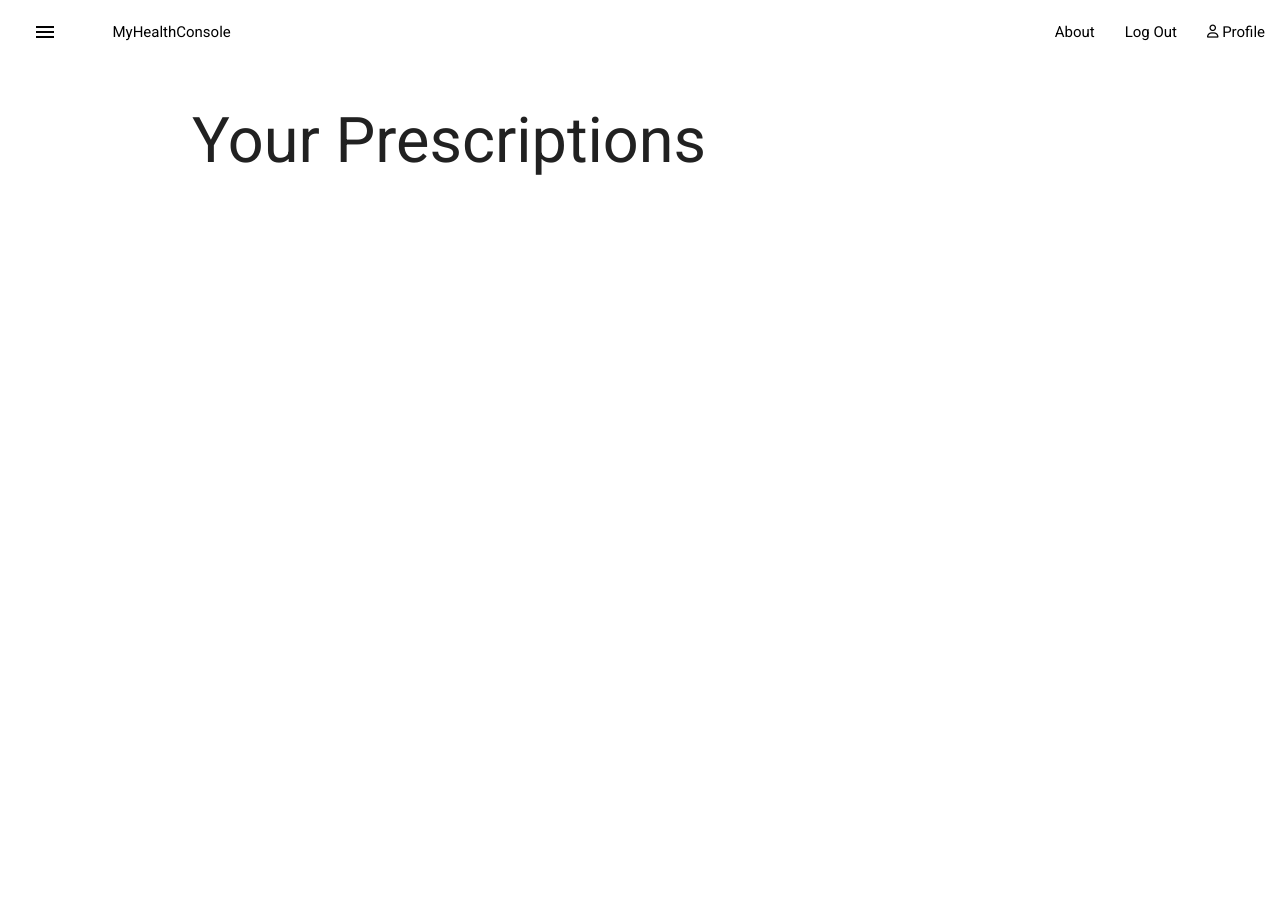
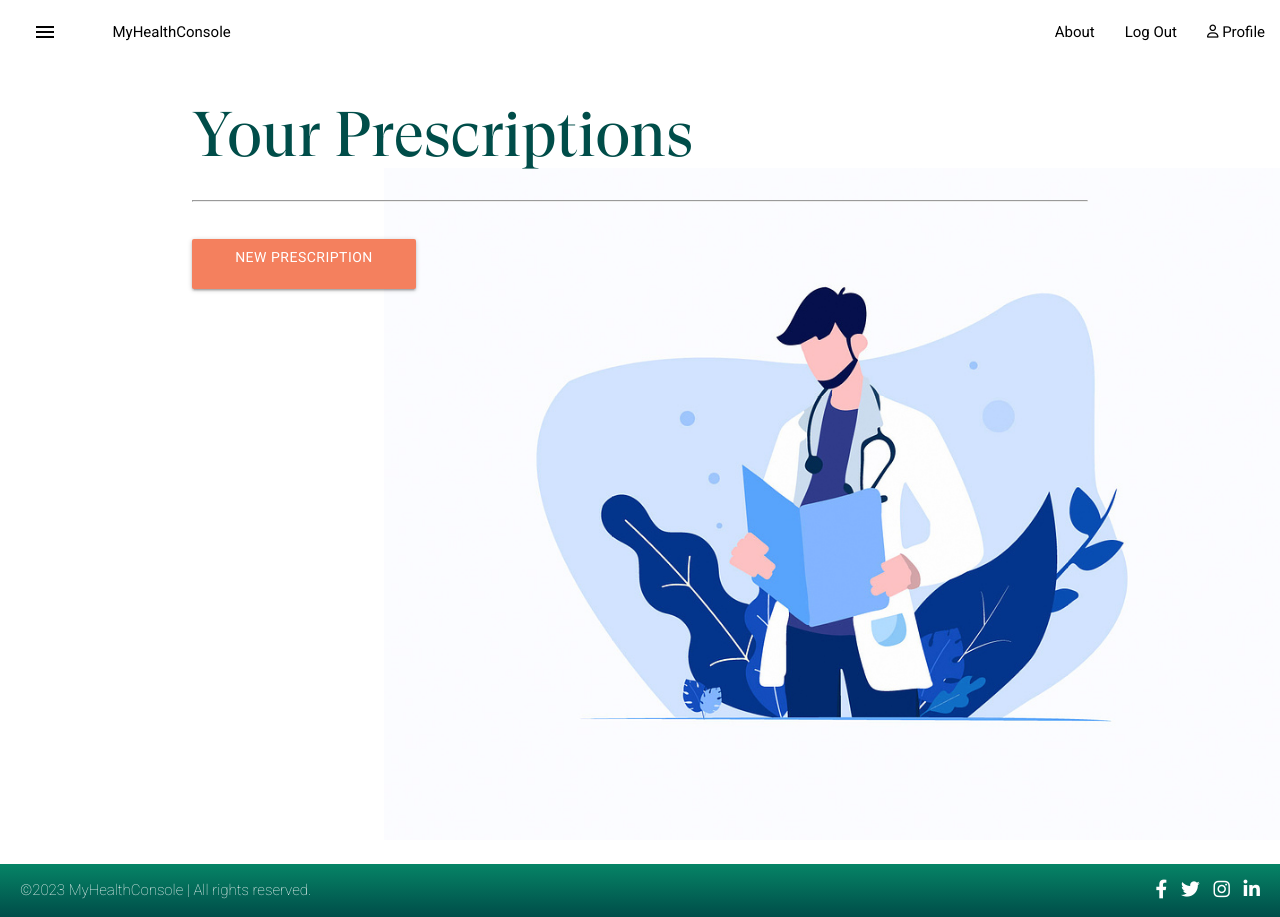
Before and after one commit to clareysean/MyHealthConsole, a Django app: page /prescriptions/ in a window 1280 px wide. Before the commit the page ends 175 px from the top, so only its background shows below. Run offline with Django 4.2, Linux system fonts and the light colour scheme; the visitor is signed in with stand-in values (Sample User, id 1); data that the repository does not hold is empty.

Commit message:
prescriptions page

```diff
--- a/main_app/static/css/style.css
+++ b/main_app/static/css/style.css
@@ -30,6 +30,7 @@ main {
 :root {
   --header-color: #004d49;
   --subheader-color: #068466;
+  --orange-color: #f4805e;
 }
 
 .grn-text {
@@ -44,10 +45,19 @@ main {
   background-color: var(--header-color);
 }
 
+.orange-bg {
+  background-color: var(--orange-color);
+}
+
 .serif {
   font-family: 'GT-Super-Reg', serif;
 }
 
+.flex-col {
+  display: flex;
+  flex-direction: column;
+  min-height: 100vh;
+}
 
 /* **********
 Header/Nav styles
@@ -220,18 +230,33 @@ Footer styles
 prescriptions styles
 ********** */
 
+.pres-hr {
+  margin: 0 0 30px 0;
+}
+
 .prescription-cards-container {
+  flex: 1;
   display: grid;
   grid-template-columns: repeat(4, 1fr);
-  grid-template-rows: repeat(auto, minmax(1fr, 500px));
+  grid-template-rows: repeat(auto, 300px);
+  /* padding-bottom: 200px; */
 }
 
 .prescription-cards-container .card {
-  max-height: 500px;
+  height: 300px;
+  display: flex;
+  flex-direction: column;
+  justify-content: space-between;
 }
 
 .prescription-cards-container .row .col.m7 {
   width: 100%;
+  height: 100%;
+}
+
+.prescription-cards-container .orange-bg {
+  margin-top: 7px;
+  height: 50px;
 }
 
 .card-image {
@@ -251,6 +276,28 @@ prescriptions styles
   position: relative;
 }
 
+.card .card-content {
+  padding: 12px 24px 24px 24px;
+}
+
+.card-content .subheader {
+  color: grey;
+  font-variant: small-caps;
+  font-size: 1.2em;
+}
+
+.card-content .description {
+  color: var(--header-color);
+  font-weight: 300;
+}
+
+.pres-bg img {
+  position: fixed;
+  bottom: -40px;
+  right: 0;
+  z-index: -1;
+  width: 70vw;
+}
 
 
 /* **********
@@ -266,6 +313,18 @@ Media Queries
   .home-text-container {
     width: 60%;
     margin: 0 auto;
+  }
+
+}
+
+@media only screen and (max-width: 900px) {
+
+  .prescription-cards-container {
+    grid-template-columns: repeat(3, 1fr);
+  }
+
+  .pres-bg img {
+    width: 90vw;
   }
 
 }
@@ -292,4 +351,13 @@ Media Queries
   .footer-hero h1 {
     font-size: 3em;
   }
+
+  .prescription-cards-container {
+    grid-template-columns: repeat(1, 1fr);
+  }
+
+  .pres-bg img {
+    width: 100vw;
+  }
+
 }
--- a/main_app/templates/prescription_list.html
+++ b/main_app/templates/prescription_list.html
@@ -1,61 +1,59 @@
 {% extends 'base.html' %} {% block content %}
 {% load static %}
 
-<div class="container">
 
-  <h1>Your Prescriptions</h1>
+
+<div class="container flex-col">
+
+  <h1 class="serif grn-text">Your Prescriptions</h1>
+  <hr class="pres-hr">
 
   <section class="prescription-cards-container">
 
-    {% comment %} {% for prescription in prescriptions %}
-      <div class="card">
-        <div class="card-content">
-          <span class="card-title">{{ prescription.name }}</span>
-          <p>Description: {{ prescription.description }}</p>
-        </div>
-        <div class="card-action">
-          <form
-            action="{% url 'delete_prescription' prescription.id user.id%}"
-            method="POST"
-          >
-            {% csrf_token %}
-            <button type="submit" class="btn">Remove Prescription</button>
-          </form>
-        </div>
-      </div>
-    {% endfor %}  {% endcomment %}
-
-
     {% for prescription in prescriptions %}
-
     <div class="row">
       <div class="col s12 m7">
         <div class="card">
+          <div>
           <div class="card-image">
-            {% comment %} <img src="{% static 'img/prescription-card-bg.jpg' %}">    {% endcomment %}
-
             <span class="card-title">{{ prescription.name }}</span>
           </div>
           <div class="card-content">
-            <p>{{ prescription.description }}</p>
+            <p class="subheader">description</p>
+            <p class="description">{{ prescription.description }}</p>
           </div>
+        </div>
           <div class="card-action">
             <form action="{% url 'delete_prescription' prescription.id user.id%}" method="POST">
             {% csrf_token %}
-              <button type="submit" class="btn">Remove</button>
+              <button type="submit" class="btn grn-bg">Remove</button>
             </form>
           </div>
         </div>
       </div>
     </div>
+    {% endfor %}
 
-    {% endfor %}
+    <a href="{% url 'prescriptions_create' %}" class="btn orange-bg">New Prescription</a>
 
   </section>
 
-
-
-
 </div>
 
+<div class="pres-bg">
+  <img src="{% static 'img/pres-bg.jpg' %}">
+</div>
+
+<footer class="homepage-footer">
+  <section class="footer-link-container">
+      <p>©2023 MyHealthConsole | All rights reserved.</p>
+      <div class="footer-links">
+          <a href="https://www.facebook.com/" target="blank"><i class="fa-brands fa-facebook-f fa-lg"></i></a>
+          <a href="https://www.twitter.com/" target="blank"><i class="fa-brands fa-twitter fa-lg"></i></a>
+          <a href="https://www.instagram.com/" target="blank"><i class="fa-brands fa-instagram fa-lg"></i></a>
+          <a href="https://www.linkedin.com/" target="blank"><i class="fa-brands fa-linkedin-in fa-lg"></i></a>
+      </div>
+  </section>
+</footer>
+
 {% endblock %}
```
Also changed, not shown: main_app/static/img/pres-bg.jpg (added), main_app/static/img/prescription-card-bg.jpg (deleted).
